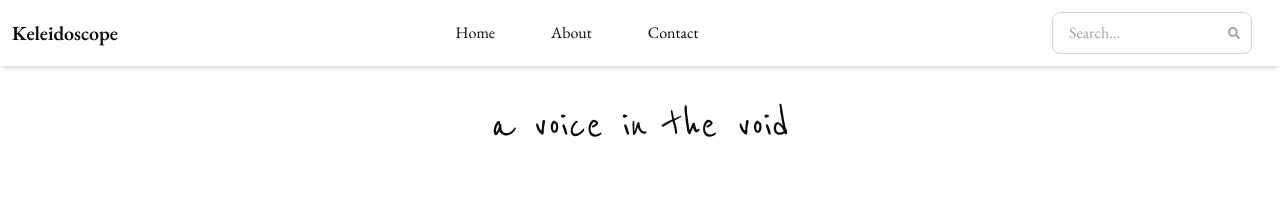
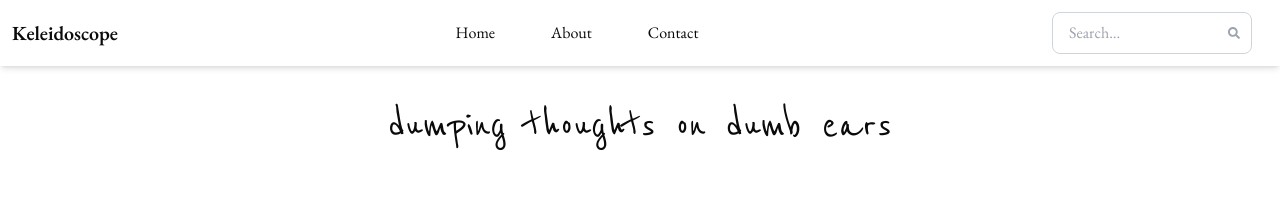
Before and after one commit to nauqh/keleidoscope, a Next.js app: page / in a window 1280 px wide. Shown: the top 212 px of the page. Built offline with nearby package versions, Linux system fonts and the light colour scheme.

Commit message:
fix(logo): add routing for posts

```diff
--- a/src/app/page.tsx
+++ b/src/app/page.tsx
@@ -36,7 +36,15 @@ const page = () => {
 				</ul>
 
 				<div className="container mx-auto px-4 py-5" id="slogan">
-					<Typewriter text="a voice in the void" delay={100} />
+					<div className="hidden md:block">
+						<Typewriter
+							text="dumping thoughts on dumb ears"
+							delay={100}
+						/>
+					</div>
+					<div className="md:hidden">
+						<Typewriter text="a voice in the void" delay={100} />
+					</div>
 				</div>
 
 				<div className="container mx-auto px-4 py-5" id="posts">
```
